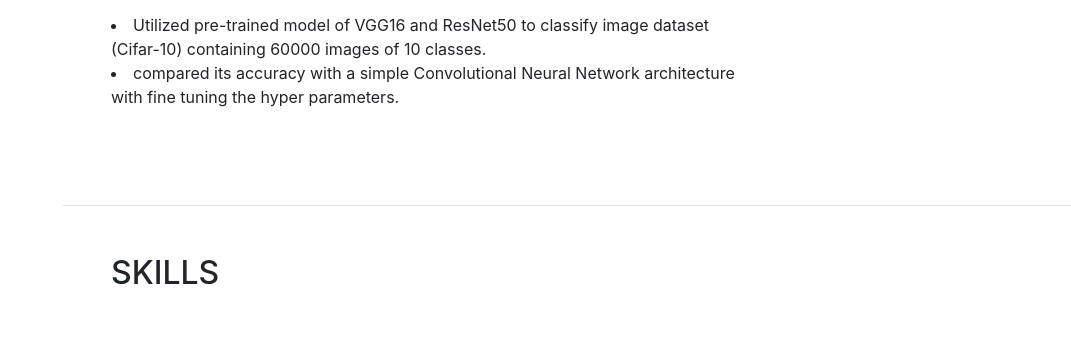
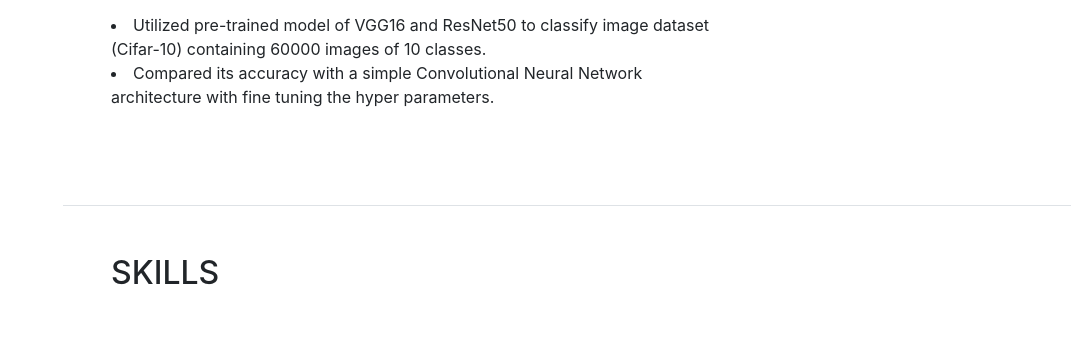
Before and after one commit to pratikkumar-jain/pratikkumar-jain.github.io, a website with bundled scripts: page index.html in a window 1280 px wide. Shown: the part 4258-4596 px from the top of the page, without its empty margins (209-1280 px from the left). Built offline with nearby package versions, Linux system fonts and the light colour scheme; a web font is replaced by a local one.

Commit message:
Updated Name

```diff
--- a/index.html
+++ b/index.html
@@ -253,7 +253,7 @@
               <h3 class="mb-0">Classification of Image using Transfer Learning</h3>
               <div class="subheading mb-3">Python • Keras • Pandas • Jupyter Notebook</div>
               <li>Utilized pre-trained model of VGG16 and ResNet50 to classify image dataset (Cifar-10) containing 60000 images of 10 classes.</li>
-              <li>compared its accuracy with a simple Convolutional Neural Network architecture with fine tuning the hyper parameters.</li>
+              <li>Compared its accuracy with a simple Convolutional Neural Network architecture with fine tuning the hyper parameters.</li>
             </div>
             <div class="resume-date text-md-right">
               <span class="text-primary">May 2018</span>
```
